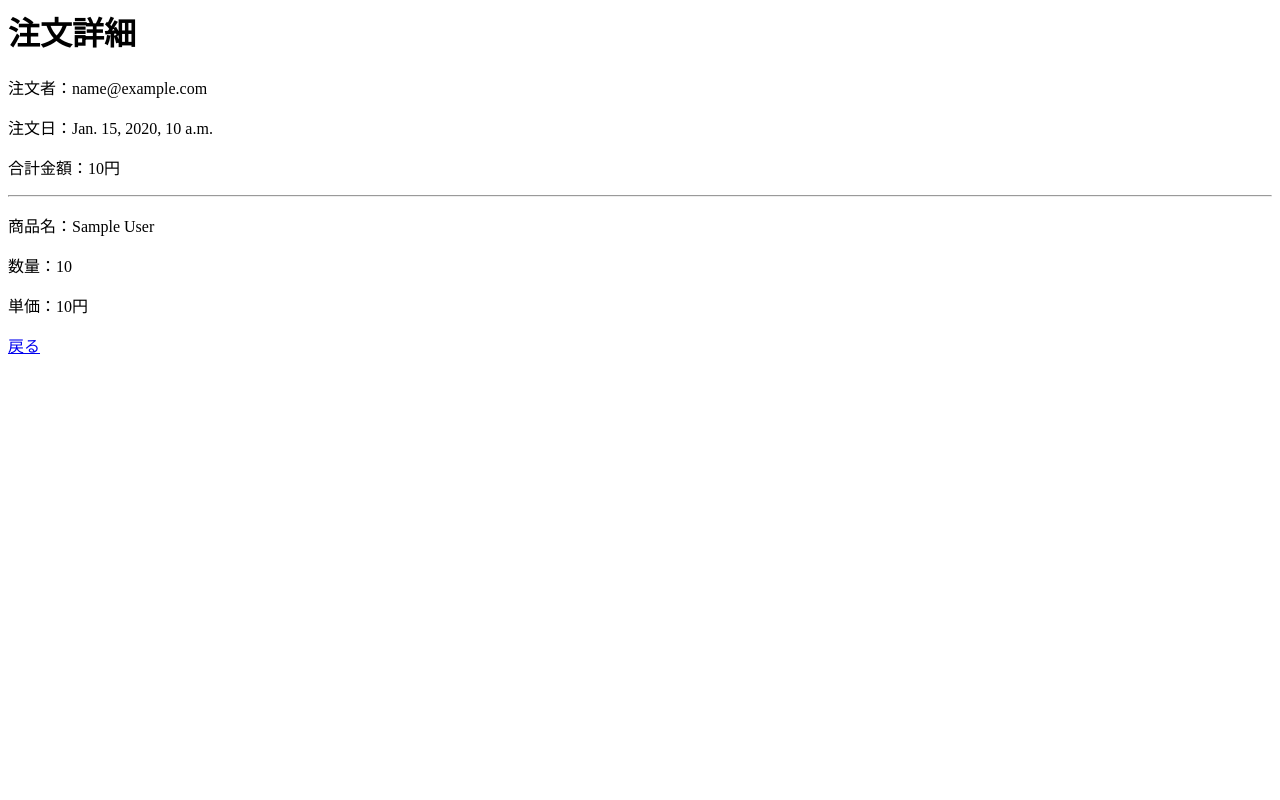
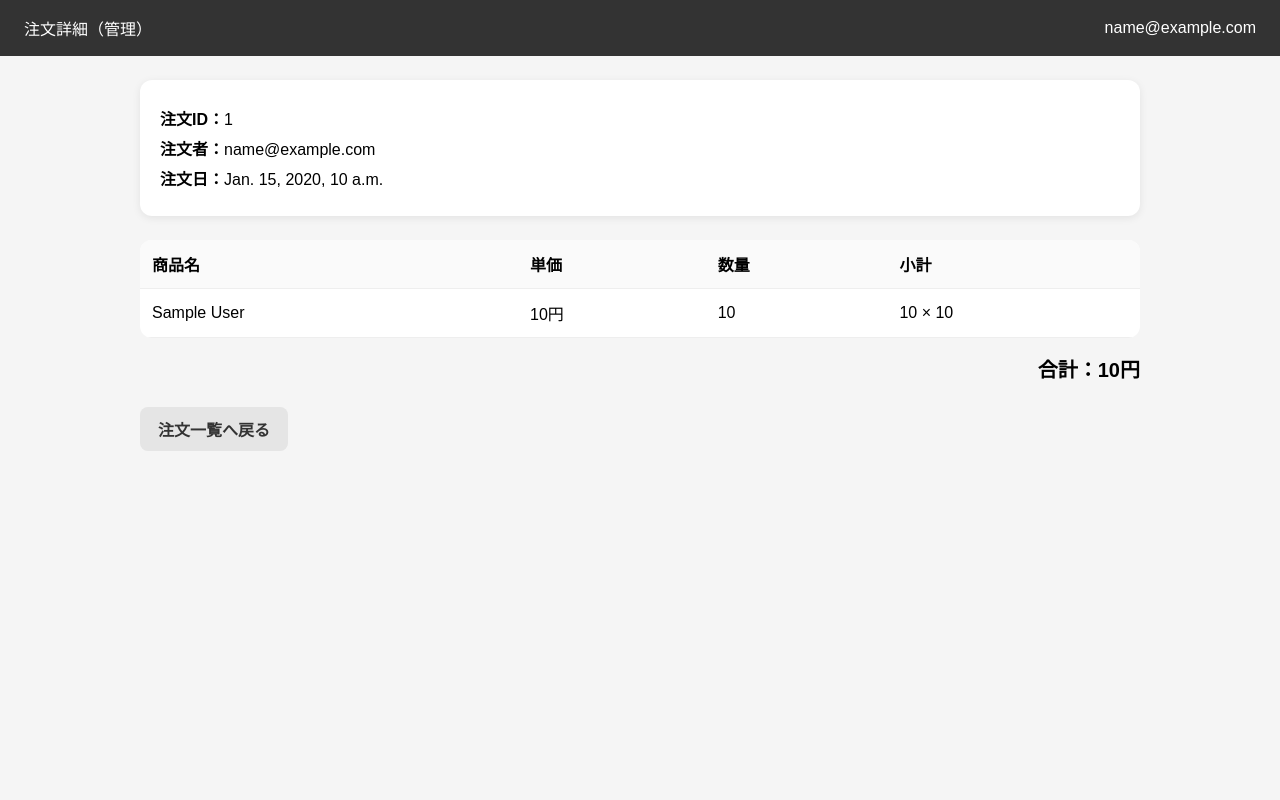
Before and after one commit to 0501f373/login-app, a Django app: page /management/orders/1/ in a window 1280 px wide. Run offline with Django 5.2, Linux system fonts and the light colour scheme; a user stored in the database is signed in; tables that the repository leaves empty hold one stand-in row (values such as "Sample post").

Commit message:
add order detail pages and improve mypage UI

```diff
--- a/templates/accounts/management_order_detail.html
+++ b/templates/accounts/management_order_detail.html
@@ -1,17 +1,132 @@
-<h1>注文詳細</h1>
+<!DOCTYPE html>
+<html lang="ja">
+<head>
+    <meta charset="UTF-8">
+    <title>注文詳細（管理）</title>
+    <style>
+        body {
+            margin: 0;
+            font-family: sans-serif;
+            background: #f5f5f5;
+        }
 
-<p>注文者：{{ order.user.email }}</p>
-<p>注文日：{{ order.created_at }}</p>
-<p>合計金額：{{ order.total_price }}円</p>
+        .header {
+            display: flex;
+            justify-content: space-between;
+            align-items: center;
+            padding: 16px 24px;
+            background: #333;
+            color: white;
+        }
 
-<hr>
+        .container {
+            max-width: 1000px;
+            margin: 0 auto;
+            padding: 24px;
+        }
 
-{% for item in order.items.all %}
-    <div style="margin-bottom: 12px;">
-        <p>商品名：{{ item.product.name }}</p>
-        <p>数量：{{ item.quantity }}</p>
-        <p>単価：{{ item.price }}円</p>
+        .card {
+            background: white;
+            border-radius: 12px;
+            padding: 20px;
+            margin-bottom: 24px;
+            box-shadow: 0 2px 8px rgba(0,0,0,0.08);
+        }
+
+        .info p {
+            margin: 6px 0;
+        }
+
+        .label {
+            font-weight: bold;
+        }
+
+        table {
+            width: 100%;
+            border-collapse: collapse;
+            background: white;
+            border-radius: 12px;
+            overflow: hidden;
+        }
+
+        th, td {
+            padding: 12px;
+            border-bottom: 1px solid #eee;
+            text-align: left;
+        }
+
+        th {
+            background: #fafafa;
+        }
+
+        .total {
+            text-align: right;
+            font-size: 20px;
+            font-weight: bold;
+            margin-top: 16px;
+        }
+
+        .btn-back {
+            display: inline-block;
+            margin-top: 24px;
+            padding: 10px 18px;
+            background: #e5e5e5;
+            border-radius: 8px;
+            text-decoration: none;
+            color: #333;
+            font-weight: bold;
+        }
+    </style>
+</head>
+<body>
+
+<div class="header">
+    <div>注文詳細（管理）</div>
+    <div>
+        {{ order.user.email }}
     </div>
-{% endfor %}
+</div>
 
-<a href="{% url 'management_order_list' %}">戻る</a>
+<div class="container">
+
+    <!-- 注文情報 -->
+    <div class="card info">
+        <p><span class="label">注文ID：</span>{{ order.id }}</p>
+        <p><span class="label">注文者：</span>{{ order.user.email }}</p>
+        <p><span class="label">注文日：</span>{{ order.created_at }}</p>
+    </div>
+
+    <!-- 商品一覧 -->
+    <table>
+        <thead>
+            <tr>
+                <th>商品名</th>
+                <th>単価</th>
+                <th>数量</th>
+                <th>小計</th>
+            </tr>
+        </thead>
+        <tbody>
+            {% for item in order.items.all %}
+            <tr>
+                <td>{{ item.product.name }}</td>
+                <td>{{ item.price }}円</td>
+                <td>{{ item.quantity }}</td>
+                <td>{{ item.price }} × {{ item.quantity }}</td>
+            </tr>
+            {% endfor %}
+        </tbody>
+    </table>
+
+    <div class="total">
+        合計：{{ order.total_price }}円
+    </div>
+
+    <a href="{% url 'management_order_list' %}" class="btn-back">
+        注文一覧へ戻る
+    </a>
+
+</div>
+
+</body>
+</html>
```
